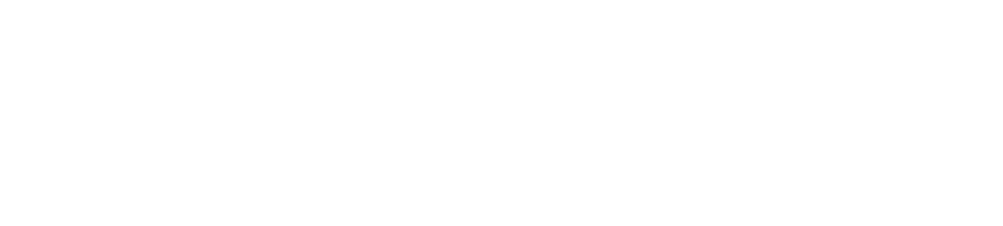
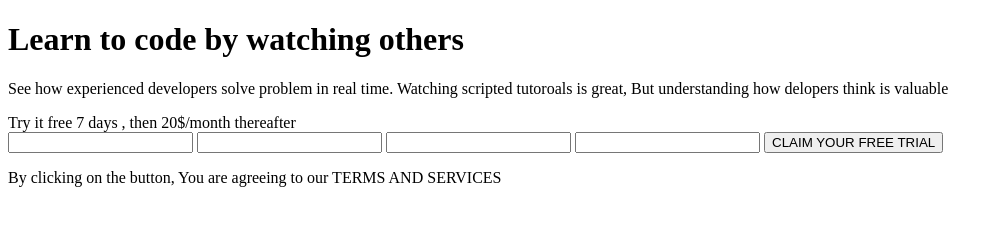
Before and after one commit to sossesam/Responsiveness-and-Media-Queries, a plain HTML site: page index.html in a window 1280 px wide. Shown: the whole page, without its empty margins (0-1003 px from the left). Drawn offline with Linux system fonts and the light colour scheme.

Commit message:
added web content

```diff
--- a/index.html
+++ b/index.html
@@ -10,17 +10,22 @@
     <div id="main">
         <div id="info">
             <div id="info_head">
-
+                <h1>Learn to code by watching others</h1>
             </div>
             <div id="info_summary">
-
+                <p>See how experienced developers solve problem in real time. Watching scripted tutoroals is great, But understanding how delopers think is valuable</p>
             </div>
         </div>
         <div id="action_call">
-
+            Try it free 7 days , then 20$/month thereafter
         </div>
         <div id="form_content">
-
+            <input type="text" name="firstName" id="">
+            <input type="text" name="lastName" id="">
+            <input type="email" name="email" id="">
+            <input type="password" name="" id="">
+            <button type="submit">CLAIM YOUR FREE TRIAL</button>
+            <p>By clicking on the button, You are agreeing to our TERMS AND SERVICES</p>
         </div>
     </div>
 </body>
```
